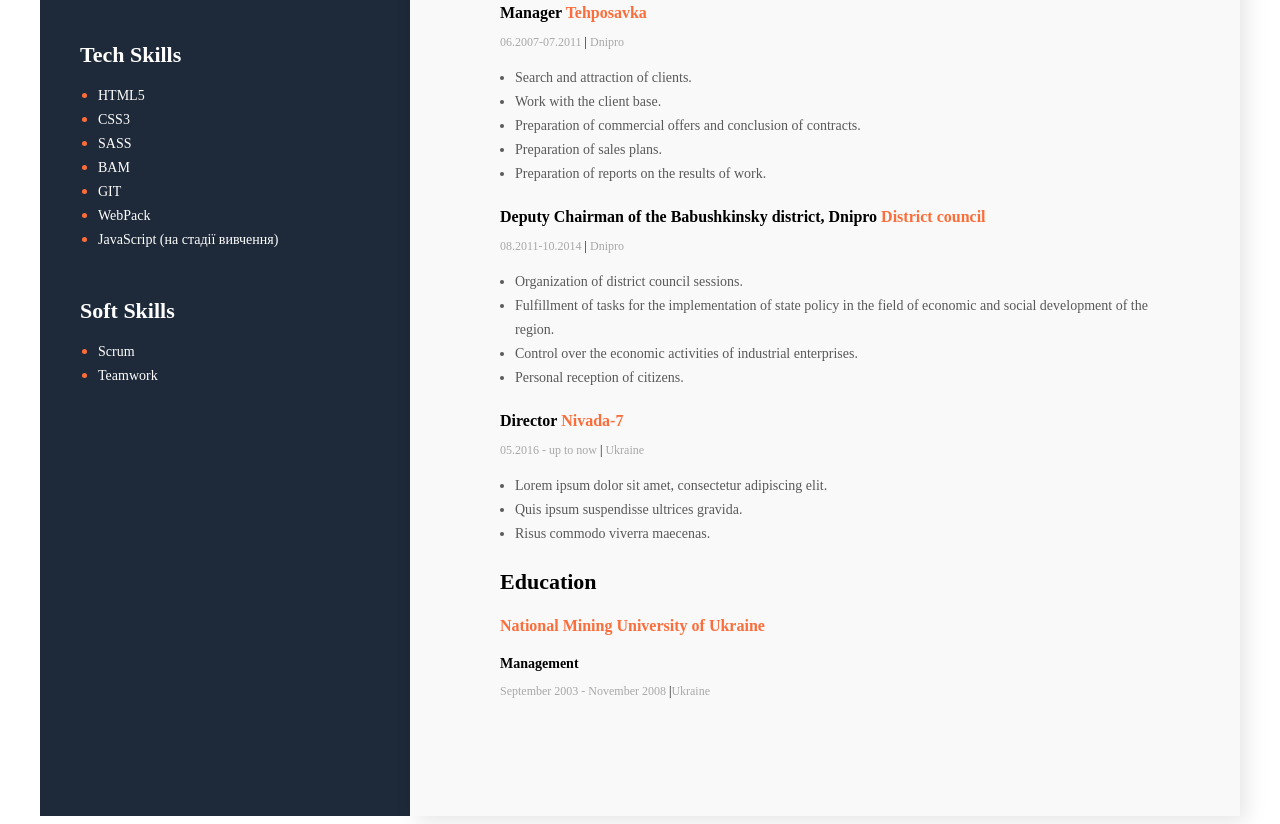
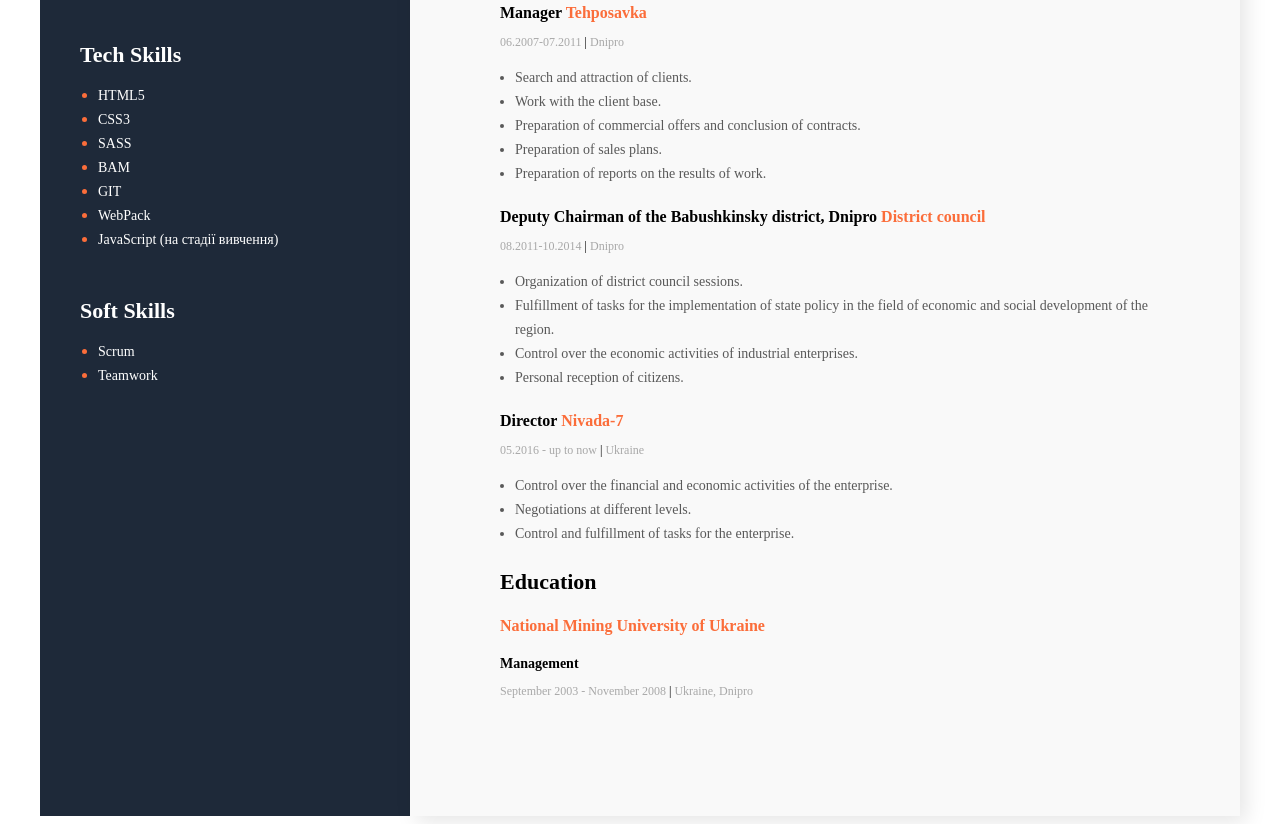
Before and after one commit to VitalyNelyub/Resume, a plain HTML site: page index.html in a window 1280 px wide. Shown: the part 610-1434 px from the top of the page. Drawn offline with Linux system fonts and the light colour scheme.

Commit message:
up info full

```diff
--- a/index.html
+++ b/index.html
@@ -10,7 +10,7 @@
       href="https://fonts.googleapis.com/css2?family=Montserrat:wght@400;700&display=swap"
       rel="stylesheet"
     />
-    <link rel="stylesheet" href="/Styles/styles.css">
+    <link rel="stylesheet" href="/Styles/styles.css" />
     <title>Resume</title>
   </head>
   <body>
@@ -136,9 +136,7 @@
               <li class="work-list-item">
                 Control over the economic activities of industrial enterprises.
               </li>
-              <li class="work-list-item">
-                Personal reception of citizens.
-              </li>
+              <li class="work-list-item">Personal reception of citizens.</li>
             </ul>
           </div>
           <!--Company 3-->
@@ -151,12 +149,13 @@
             </p>
             <ul class="work-list">
               <li class="work-list-item">
-                Lorem ipsum dolor sit amet, consectetur adipiscing elit.
+                Control over the financial and economic activities of the
+                enterprise.
               </li>
+              <li class="work-list-item">Negotiations at different levels.</li>
               <li class="work-list-item">
-                Quis ipsum suspendisse ultrices gravida.
+                Control and fulfillment of tasks for the enterprise.
               </li>
-              <li class="work-list-item">Risus commodo viverra maecenas.</li>
             </ul>
           </div>
         </div>
@@ -166,7 +165,8 @@
           <h4 class="university">National Mining University of Ukraine</h4>
           <h4 class="speciality">Management</h4>
           <p class="education-period">
-            September 2003 - November 2008 <span class="line">|</span>Ukraine
+            September 2003 - November 2008 <span class="line">|</span> Ukraine,
+            Dnipro
           </p>
         </div>
       </div>
```
